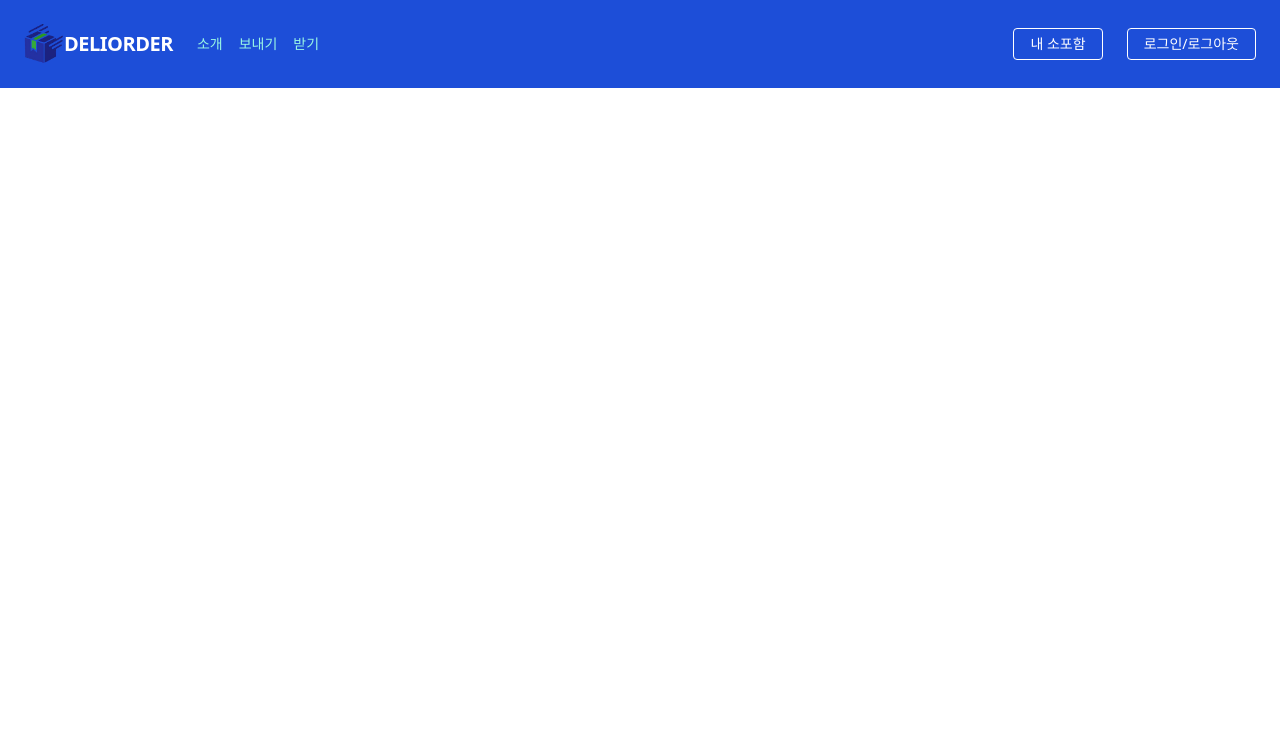
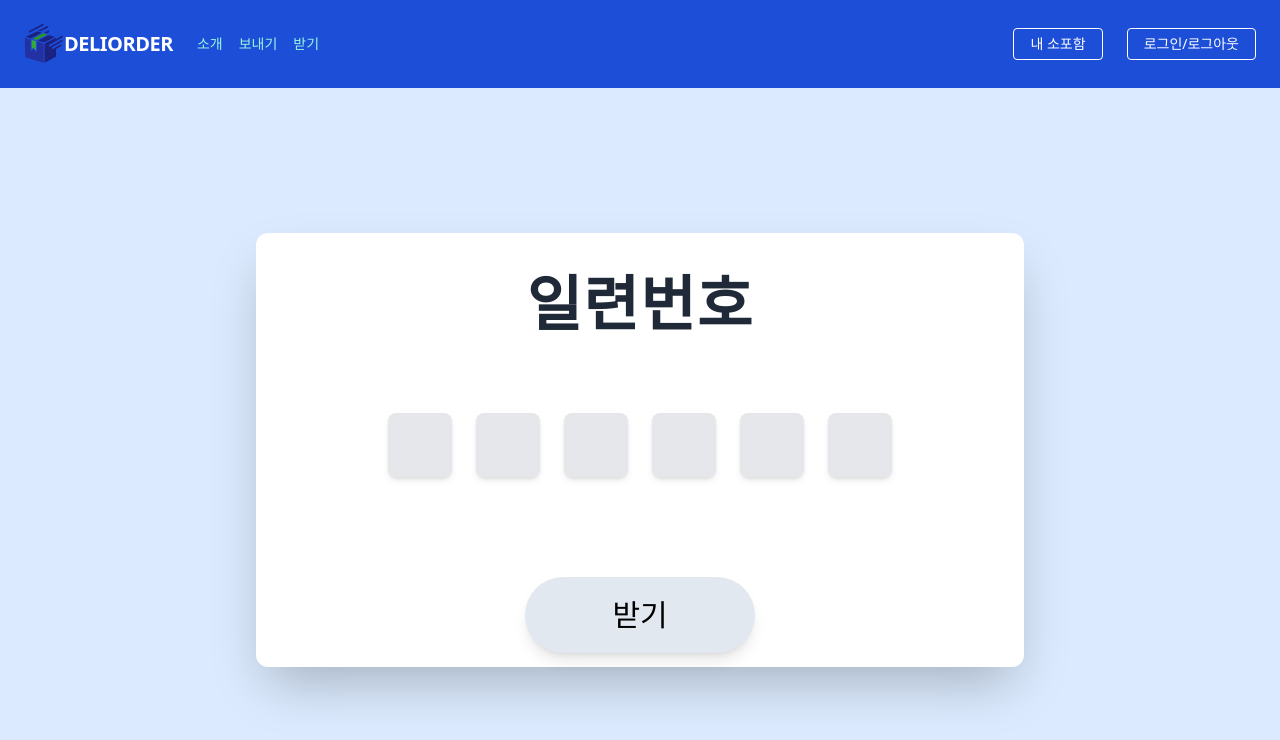
Before and after one commit to DeliOrder/DeliOrder-Client, a React (Vite) app: page /receiving in a window 1280 px wide. Shown: the top 740 px of the page. Built offline with nearby package versions, Linux system fonts and the light colour scheme.

Commit message:
Style(Component/Receving): Receving 컴포넌트 뷰 구현 및 유효성 로직 구현

```diff
--- a/src/Components/App.jsx
+++ b/src/Components/App.jsx
@@ -5,6 +5,7 @@ import Nav from "./Nav";
 import Login from "./Login";
 import SignUp from "./SignUp";
 import PackagingOrders from "./PackagingOrders";
+import Receiving from "./Receving";
 
 function App() {
   return (
@@ -16,6 +17,7 @@ function App() {
           <Route path="/login" element={<Login />} />
           <Route path="/signUp" element={<SignUp />} />
           <Route path="/package/new" element={<PackagingOrders />} />
+          <Route path="/receiving" element={<Receiving />} />
         </Routes>
       </div>
     </div>
--- a/src/Components/Home/index.jsx
+++ b/src/Components/Home/index.jsx
@@ -1,17 +1,27 @@
+import { useNavigate } from "react-router-dom";
+
 import DeliLogo from "../../assets/images/logo.png";
 
 function Home() {
+  const navigate = useNavigate();
+  const navigateToRecevingPage = () => {
+    navigate("/receiving");
+  };
+
   return (
-    <div className="flex h-[90.5vh] items-center justify-between bg-blue-100">
-      <div className="flex w-1/2 flex-col items-center justify-between">
-        <button className="m-7 w-3/5 rounded-full bg-blue-500 p-7 text-3xl text-white hover:bg-blue-700">
+    <div className="flex justify-between bg-blue-100 items-center h-[90.5vh]">
+      <div className="flex justify-between items-center w-1/2 flex-col">
+        <button className="w-3/5 bg-blue-500 hover:bg-blue-700 text-white text-3xl p-7 m-7 rounded-full">
           보내기
         </button>
-        <button className="m-7 w-3/5 rounded-full bg-blue-500 p-7 text-3xl text-white hover:bg-blue-700">
+        <button
+          onClick={navigateToRecevingPage}
+          className="w-3/5 bg-blue-500 hover:bg-blue-700 text-white text-3xl p-7 m-7 rounded-full"
+        >
           받기
         </button>
       </div>
-      <div className="flex w-1/2 items-center justify-center">
+      <div className="flex justify-center items-center w-1/2">
         <img src={DeliLogo} className="size-3/5" alt="DeliOrder logo" />
       </div>
     </div>
--- a/src/Components/Nav/index.jsx
+++ b/src/Components/Nav/index.jsx
@@ -30,8 +30,7 @@ function Nav() {
             보내기
           </a>
           <a
-            //TODO: 추후 받기 페이지 연결
-            href="#"
+            href="/receiving"
             className="mt-4 block text-teal-200 hover:text-white lg:mt-0 lg:inline-block"
           >
             받기
@@ -46,7 +45,7 @@ function Nav() {
             내 소포함
           </a>
           <a
-            //TODO: 추후 로그인 페이지 연결 및 로그아웃 로직 구현
+            //TODO: 추후 및 로그아웃 로직 구현
             href="/login"
             className="mt-4 inline-block rounded border border-white px-4 py-2 text-sm leading-none text-white hover:border-transparent hover:bg-white hover:text-teal-500 lg:mt-0"
           >
--- /dev/null
+++ b/src/Components/Receving/index.jsx
@@ -0,0 +1,81 @@
+function Receiving() {
+  const validateNumber = (event) => {
+    if (
+      (Number.isNaN(+event.key) &&
+        event.key !== "Tab" &&
+        event.key !== "Backspace") ||
+      event.key === " "
+    ) {
+      event.preventDefault();
+    }
+  };
+
+  const handleMoveNextInput = (event) => {
+    if (event.nativeEvent.data === null) {
+      event.target.previousSibling?.focus();
+      return;
+    }
+    if (event) {
+      event.target.nextSibling?.focus();
+    }
+  };
+
+  return (
+    <div className="flex bg-blue-100 justify-center items-center h-[90.5vh]">
+      <form className="flex-col gap-20 items-center w-3/5 h-3/5 flex rounded-xl bg-white p-10 shadow-2xl">
+        <label className="text-6xl text-gray-800 font-semibold tracking-wide">
+          일련번호
+        </label>
+        <div className="flex justify-center">
+          <input
+            maxLength="1"
+            className="bg-gray-200 w-16 h-16 text-5xl text-center rounded-lg mx-3 shadow-md transform transition duration-200 hover:scale-110 focus:outline-none "
+            type="text"
+            onKeyDown={validateNumber}
+            onChange={handleMoveNextInput}
+          />
+          <input
+            maxLength="1"
+            className="bg-gray-200 w-16 h-16 text-5xl text-center rounded-lg mx-3 shadow-md transform transition duration-200 hover:scale-110 focus:outline-none "
+            type="text"
+            onKeyDown={validateNumber}
+            onChange={handleMoveNextInput}
+          />
+          <input
+            maxLength="1"
+            className="bg-gray-200 w-16 h-16 text-5xl text-center rounded-lg mx-3 shadow-md transform transition duration-200 hover:scale-110 focus:outline-none "
+            type="text"
+            onKeyDown={validateNumber}
+            onChange={handleMoveNextInput}
+          />
+          <input
+            maxLength="1"
+            className="bg-gray-200 w-16 h-16 text-5xl text-center rounded-lg mx-3 shadow-md transform transition duration-200 hover:scale-110 focus:outline-none "
+            type="text"
+            onKeyDown={validateNumber}
+            onChange={handleMoveNextInput}
+          />
+          <input
+            maxLength="1"
+            className="bg-gray-200 w-16 h-16 text-5xl text-center rounded-lg mx-3 shadow-md transform transition duration-200 hover:scale-110 focus:outline-none "
+            type="text"
+            onKeyDown={validateNumber}
+            onChange={handleMoveNextInput}
+          />
+          <input
+            maxLength="1"
+            className="bg-gray-200 w-16 h-16 text-5xl text-center rounded-lg mx-3 shadow-md transform transition duration-200 hover:scale-110 focus:outline-none "
+            type="text"
+            onKeyDown={validateNumber}
+            onChange={handleMoveNextInput}
+          />
+        </div>
+        <button className="w-1/3 bg-slate-200  text-3xl p-5 m-5 rounded-full shadow-lg transform transition duration-300 hover:scale-105">
+          받기
+        </button>
+      </form>
+    </div>
+  );
+}
+
+export default Receiving;
--- a/src/main.jsx
+++ b/src/main.jsx
@@ -1,7 +1,6 @@
 import { StrictMode } from "react";
 import { createRoot } from "react-dom/client";
 import { BrowserRouter } from "react-router-dom";
-
 import App from "./Components/App";
 import "./main.css";
 
```
